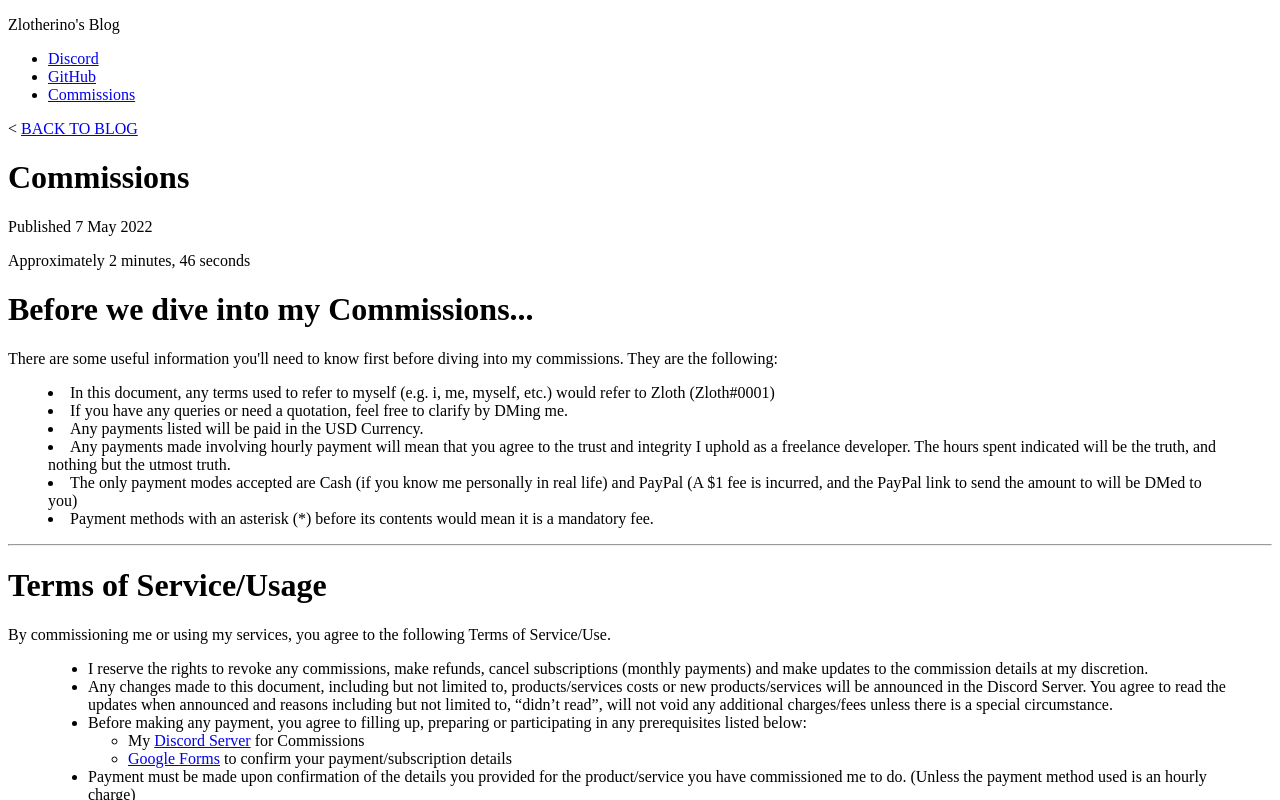
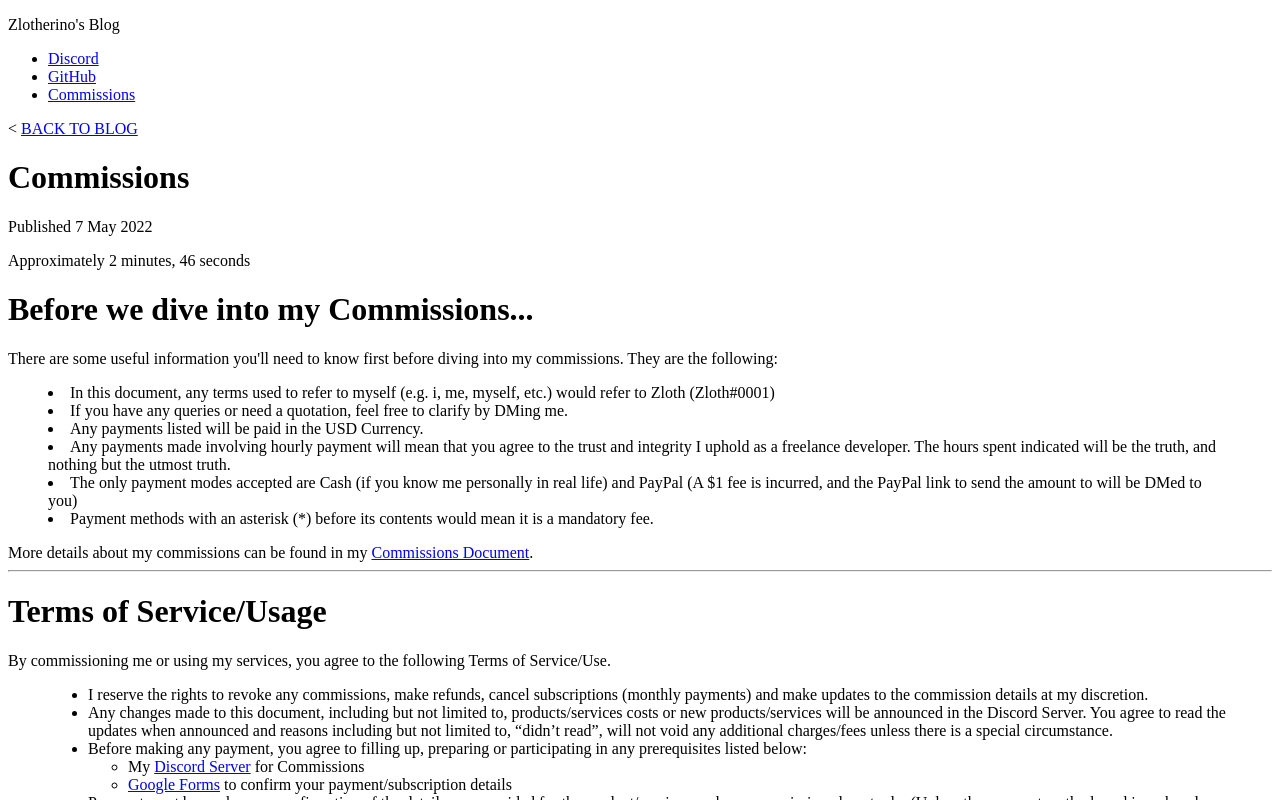
Before and after one commit to gavintjhxx/nextjs-profile-website, a Next.js app: page /commissions in a window 1280 px wide. Shown: the top 800 px of the page. Built offline with nearby package versions, Linux system fonts and the light colour scheme.

Commit message:
[ADD] Add route to commission details document

```diff
--- a/pages/commissions.js
+++ b/pages/commissions.js
@@ -42,6 +42,7 @@ export default function Commissions() {
                             <BlogSectionEmbedList content={item} />
                         ))
                     }/>
+                    More details about my commissions can be found in my <span><BlogLink url="https://docs.google.com/document/d/1hAMi55uJukycWBknHLHibHFasu6EimLbqoPteVGk-iE/edit?usp=sharing" name="Commissions Document" />.</span>
 
                     <BlogDivider />
 
```
